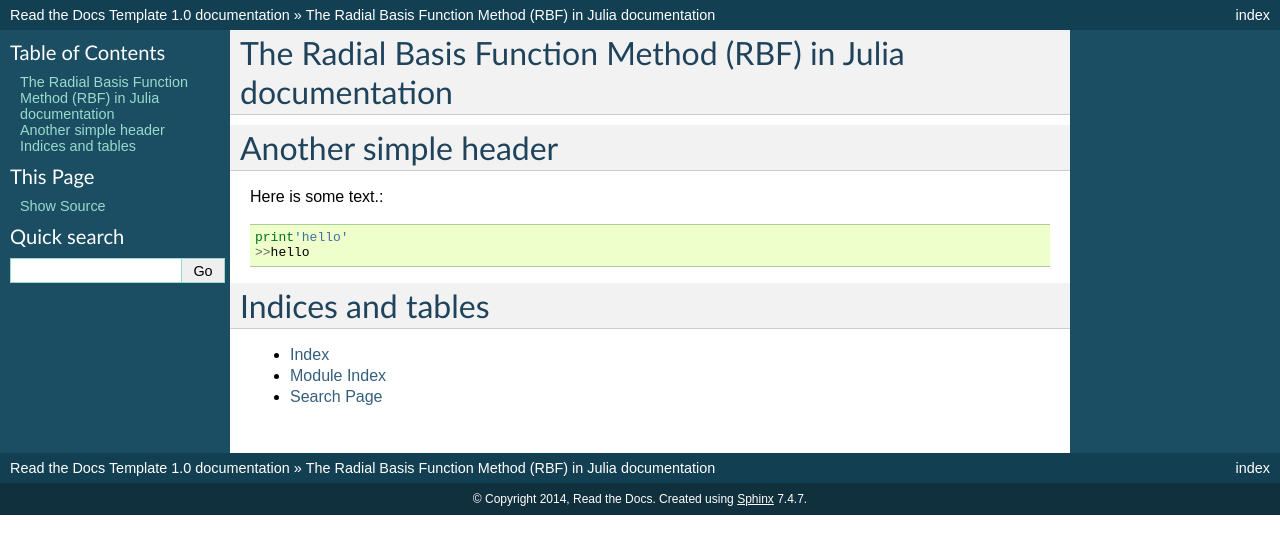
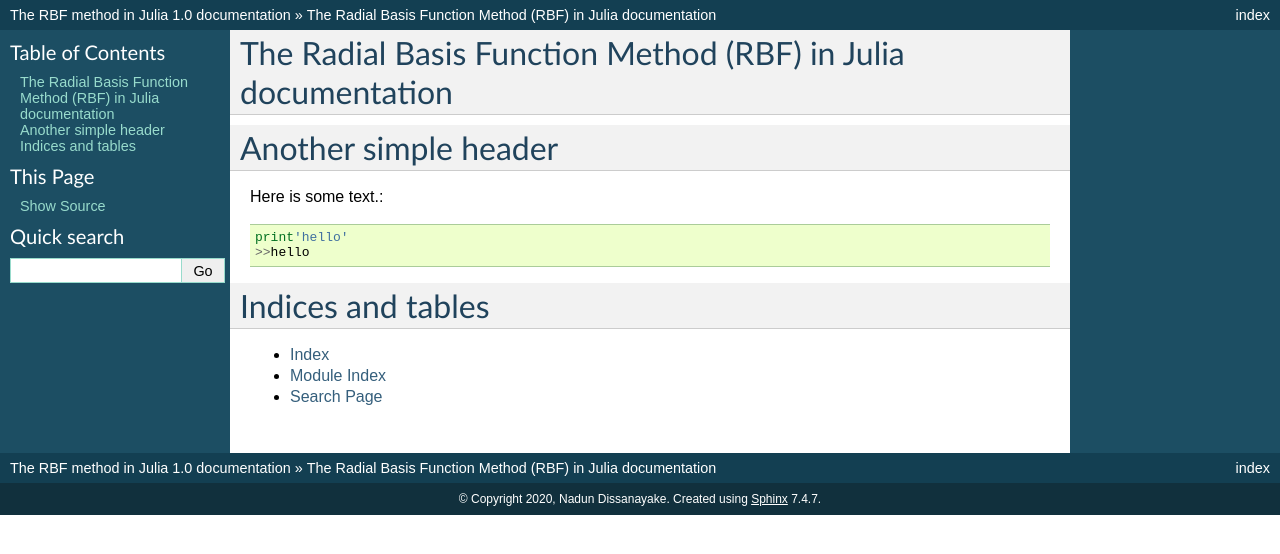
Before and after one commit to nldissan/RBF-Documentation---Julia, a Sphinx documentation site: the page built from docs/index.rst, in a window 1280 px wide. Shown: the top 554 px of the page. Built offline with Sphinx 7.4.7, drawn with Linux system fonts in a browser that asks for light colours; pages that are not in the unit, such as notebooks, are missing from menus.

Commit message:
Update conf.py

```diff
--- a/docs/conf.py
+++ b/docs/conf.py
@@ -43,8 +43,8 @@ source_suffix = '.rst'
 master_doc = 'index'
 
 # General information about the project.
-project = u'Read the Docs Template'
-copyright = u'2014, Read the Docs'
+project = u'The RBF method in Julia'
+copyright = u'2020, Nadun Dissanayake'
 
 # The version info for the project you're documenting, acts as replacement for
 # |version| and |release|, also used in various other places throughout the
```
